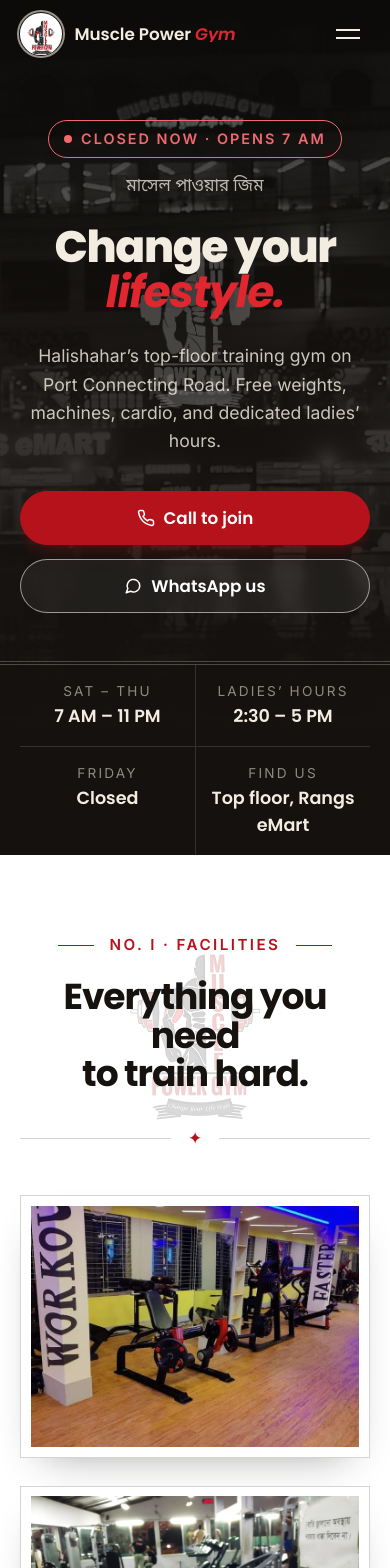
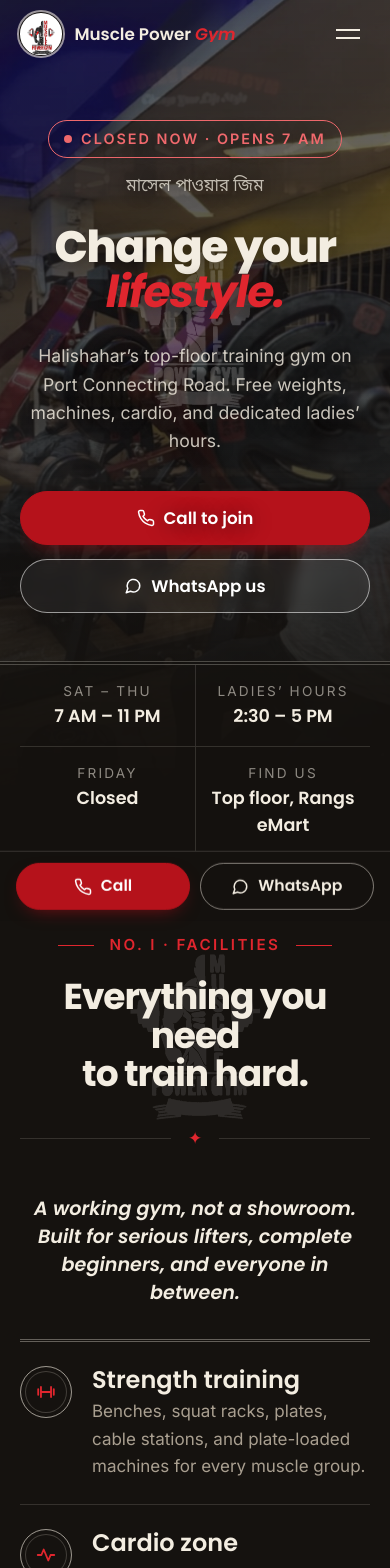
Before and after one commit to KamrulHasaanAnanda/muscle-power-gym, a React (Vite) app: page / in a window 390 px wide. Shown: the top 1568 px of the page. Built offline with nearby package versions, Linux system fonts and the light colour scheme.

Commit message:
Enhance homepage with a new hero slideshow for dynamic visuals, update facilities section layout, and add hours of operation section. Refine CSS for improved responsiveness and visual consistency across components.

```diff
--- a/src/App.css
+++ b/src/App.css
@@ -513,26 +513,63 @@
   overflow: hidden;
 }
 
+.hero-slides {
+  position: absolute;
+  inset: 0;
+}
+
 .hero-bg {
   position: absolute;
   inset: 0;
   width: 100%;
   height: 100%;
   object-fit: cover;
-  object-position: 50% 20%;
-  filter: grayscale(1) contrast(1.15) brightness(0.9);
+  object-position: 50% 30%;
+  filter: grayscale(0.4) contrast(1.1) brightness(0.95);
+  opacity: 0;
+  animation: hero-slide 30s linear infinite;
+}
+
+/* 5 slides × 6s: fade in 1.2s, hold, fade out while the next fades in */
+@keyframes hero-slide {
+  0% {
+    opacity: 0;
+    transform: scale(1);
+  }
+  4%,
+  20% {
+    opacity: 1;
+  }
+  24% {
+    opacity: 0;
+    transform: scale(1.08);
+  }
+  100% {
+    opacity: 0;
+  }
+}
+
+@media (prefers-reduced-motion: reduce) {
+  .hero-bg {
+    animation: none;
+  }
+
+  .hero-bg:first-child {
+    opacity: 1;
+  }
 }
 
 .hero-shade {
   position: absolute;
   inset: 0;
   background:
-    radial-gradient(ellipse at 50% 45%, rgba(21, 18, 15, 0.55) 0%, rgba(21, 18, 15, 0.88) 70%),
+    radial-gradient(ellipse at 50% 45%, rgba(21, 18, 15, 0.45) 0%, rgba(21, 18, 15, 0.8) 70%),
     linear-gradient(0deg, rgba(21, 18, 15, 1) 0%, rgba(21, 18, 15, 0) 40%);
 }
 
 .hero-content {
   position: relative;
+  text-shadow: 0 2px 18px rgba(21, 18, 15, 0.55);
   display: flex;
   flex-direction: column;
   align-items: center;
@@ -736,6 +773,118 @@
   }
 }
 
+/* Facilities: intro + feature row above the gallery */
+
+.facilities-lead {
+  max-width: 40rem;
+  margin: 0 auto clamp(2rem, 5vw, 3rem);
+  text-align: center;
+  font-family: var(--heading);
+  font-style: italic;
+  font-weight: 600;
+  font-size: clamp(1.2rem, 2.2vw, 1.5rem);
+  line-height: 1.45;
+}
+
+#facilities .features {
+  display: grid;
+  gap: 0 2.5rem;
+}
+
+@media (min-width: 760px) {
+  #facilities .features {
+    grid-template-columns: repeat(3, 1fr);
+  }
+
+  #facilities .features li {
+    border-bottom: 0;
+  }
+}
+
+/* How to join on the light background */
+
+.paper .step-num {
+  color: var(--red);
+}
+
+/* Guide cards on the dark background */
+
+.ink .guide {
+  border-color: rgba(243, 237, 225, 0.35);
+  outline-color: rgba(243, 237, 225, 0.2);
+  background: rgba(243, 237, 225, 0.06);
+  color: var(--cream);
+}
+
+.ink .guide-num {
+  color: var(--red-bright);
+}
+
+.ink .guide p {
+  color: rgba(243, 237, 225, 0.85);
+}
+
+/* Keep card text clean on dark: no per-card watermark, fainter heading mark */
+.ink .guide::before {
+  content: none;
+}
+
+.section.ink .head::before {
+  opacity: 0.1;
+}
+
+.ink .guide:hover {
+  background: var(--cream);
+  color: var(--ink);
+  outline-color: rgba(21, 18, 15, 0.25);
+}
+
+.ink .guide:hover p {
+  color: #5e564b;
+}
+
+.ink .guide:hover .guide-num,
+.ink .guide:hover .feature-icon {
+  color: var(--red);
+}
+
+.ink .guide:hover .feature-icon {
+  border-color: var(--ink);
+  box-shadow: inset 0 0 0 4px var(--cream), inset 0 0 0 5px rgba(21, 18, 15, 0.2);
+}
+
+/* Phone quick actions (Call / WhatsApp) */
+
+.quick-bar {
+  display: none;
+}
+
+@media (max-width: 760px) {
+  .quick-bar {
+    position: fixed;
+    inset: auto 0 0;
+    z-index: 40;
+    display: grid;
+    grid-template-columns: 1fr 1fr;
+    gap: 0.6rem;
+    padding: 0.7rem 1rem calc(0.7rem + env(safe-area-inset-bottom));
+    background: rgba(21, 18, 15, 0.94);
+    border-top: 1px solid rgba(243, 237, 225, 0.15);
+    backdrop-filter: blur(8px);
+    transform: translateY(110%);
+    transition: transform 0.3s ease;
+  }
+
+  .quick-bar.is-shown {
+    transform: none;
+  }
+
+  .quick-bar .btn-ghost {
+    color: var(--cream);
+    border-color: rgba(243, 237, 225, 0.5);
+  }
+}
+
 /* ---------- Gallery & community ---------- */
 
 .photo {
@@ -759,6 +908,7 @@
 }
 
 .gallery {
+  margin-top: clamp(2.5rem, 6vw, 4rem);
   display: grid;
   grid-template-columns: repeat(2, 1fr);
   grid-auto-rows: clamp(10rem, 42vw, 14rem);
@@ -774,8 +924,21 @@
   grid-column: span 2;
 }
 
+/* Facilities sits on the dark background */
+.ink .features {
+  border-top-color: rgba(243, 237, 225, 0.35);
+}
+
+.ink .feature-icon {
+  color: var(--red-bright);
+  border-color: rgba(243, 237, 225, 0.6);
+  box-shadow: inset 0 0 0 4px var(--ink), inset 0 0 0 5px rgba(243, 237, 225, 0.2);
+}
+
 .ink .photo {
+  background: rgba(243, 237, 225, 0.06);
   border-color: rgba(243, 237, 225, 0.15);
+  box-shadow: none;
 }
 
 .community {
@@ -1171,8 +1334,7 @@
   padding: clamp(2rem, 4vw, 2.75rem);
   background: var(--ink);
   color: var(--cream);
-  outline: 1px solid rgba(243, 237, 225, 0.3);
-  outline-offset: -10px;
+  box-shadow: 0 24px 48px -28px rgba(21, 18, 15, 0.6);
 }
 
 .contact-card h3 {
@@ -1186,7 +1348,7 @@
   font-family: var(--heading);
   font-style: italic;
   color: #a99f90;
-  margin: 0.35rem 0 1.75rem;
+  margin: 0.35rem 0 1.5rem;
   font-weight: 600;
 }
 
@@ -1236,6 +1398,7 @@
 }
 
 .contact-card .btn-ghost {
+  margin-bottom: 1.75rem;
   color: var(--cream);
 }
 
@@ -1248,7 +1411,8 @@
 .contact-links {
   list-style: none;
   margin: auto 0 0;
-  padding: 1.75rem 0 0;
+  padding: 1.5rem 0 0;
+  border-top: 1px solid rgba(243, 237, 225, 0.14);
   display: grid;
   gap: 0.75rem;
   color: #a99f90;
@@ -1266,12 +1430,11 @@
 }
 
 .form {
-  background: rgba(255, 255, 255, 0.55);
+  background: var(--white);
   color: var(--ink);
   padding: clamp(2rem, 4vw, 2.75rem);
-  border: 1px solid var(--ink);
-  outline: 1px solid var(--line);
-  outline-offset: -10px;
+  border: 1px solid var(--line);
+  box-shadow: 0 24px 48px -32px rgba(21, 18, 15, 0.45);
 }
 
 .form h3 {
@@ -1314,9 +1477,9 @@
 .form textarea {
   width: 100%;
   padding: 0.85rem 0.95rem;
-  border: 1px solid rgba(21, 18, 15, 0.35);
-  border-radius: 0;
-  background: var(--white);
+  border: 1px solid rgba(21, 18, 15, 0.18);
+  border-radius: 10px;
+  background: #faf8f4;
   transition: border-color 0.15s, box-shadow 0.15s;
 }
 
@@ -1327,6 +1490,7 @@
 .form input:focus,
 .form textarea:focus {
   outline: none;
+  background: var(--white);
   border-color: var(--red);
   box-shadow: 0 0 0 3px rgba(181, 18, 27, 0.15);
 }
@@ -2058,7 +2222,7 @@
 @media (max-width: 760px) {
   .hero-shade {
     background:
-      linear-gradient(0deg, rgba(21, 18, 15, 1) 10%, rgba(21, 18, 15, 0.8) 60%, rgba(21, 18, 15, 0.6) 100%);
+      linear-gradient(0deg, rgba(21, 18, 15, 1) 8%, rgba(21, 18, 15, 0.62) 55%, rgba(21, 18, 15, 0.4) 100%);
   }
 }
 
@@ -2210,6 +2374,7 @@
 
 .ink .head::before,
 .ink .steps li::before,
+.ink .guide::before,
 .ink .visit-info::before,
 .hero-content::before,
 .page-hero .container::before,
--- a/src/Layout.jsx
+++ b/src/Layout.jsx
@@ -65,6 +65,9 @@ export default function Layout() {
             <Link to="/#facilities" onClick={closeMenu}>
               Facilities
             </Link>
+            <Link to="/#hours" onClick={closeMenu}>
+              Hours
+            </Link>
             <Link to="/#join" onClick={closeMenu}>
               Join
             </Link>
@@ -74,9 +77,6 @@ export default function Layout() {
             <NavLink to="/rules" onClick={closeMenu}>
               Rules
             </NavLink>
-            <Link to="/#hours" onClick={closeMenu}>
-              Hours
-            </Link>
             <Link to="/#contact" onClick={closeMenu}>
               Contact
             </Link>
--- a/src/pages/Home.jsx
+++ b/src/pages/Home.jsx
@@ -1,4 +1,4 @@
-import { useState } from 'react'
+import { useEffect, useRef, useState } from 'react'
 import { Link } from 'react-router-dom'
 import {
   ArrowIcon,
@@ -25,6 +25,15 @@ import {
 } from '../site.jsx'
 
 const roman = ['I', 'II', 'III', 'IV', 'V', 'VI']
+
+// Banner slideshow: each photo shows for 6s, crossfading on a 30s loop (see .hero-bg in App.css)
+const heroSlides = [
+  '/images/gym-3.jpg',
+  '/images/equip-chest.jpg',
+  '/images/hero-group.jpg',
+  '/images/floor-treadmill.jpg',
+  '/images/equip-rack.jpg',
+]
 
 const gallery = [
   {
@@ -57,12 +66,16 @@ const gallery = [
     src: '/images/equip-rack.jpg',
     alt: 'Power racks loaded with barbells and weight plates',
     cap: 'Power racks',
-    size: 'gallery-wide',
   },
   {
     src: '/images/cardio-bikes.jpg',
     alt: 'Members riding yellow and black spin bikes',
     cap: 'Spin bikes',
+  },
+  {
+    src: '/images/gym-4.jpg',
+    alt: 'Benches, machines, and a row of treadmills on red and blue floor mats',
+    cap: 'Free weights & cardio',
     size: 'gallery-wide',
   },
 ]
@@ -70,6 +83,26 @@ const gallery = [
 export default function Home() {
   const [sent, setSent] = useState(false)
   const { today, open, ladies } = useGymStatus()
+  const heroRef = useRef(null)
+  const contactRef = useRef(null)
+  const [heroVisible, setHeroVisible] = useState(true)
+  const [contactVisible, setContactVisible] = useState(false)
+  const barHidden = heroVisible || contactVisible
+
+  // Phone action bar: show once the hero's buttons scroll away, hide again from the contact section down
+  useEffect(() => {
+    const observer = new IntersectionObserver((entries) => {
+      for (const entry of entries) {
+        if (entry.target === heroRef.current) setHeroVisible(entry.isIntersecting)
+        if (entry.target === contactRef.current) {
+          setContactVisible(entry.isIntersecting || entry.boundingClientRect.top < 0)
+        }
+      }
+    }, { rootMargin: '-80px 0px 0px 0px' })
+    observer.observe(heroRef.current)
+    observer.observe(contactRef.current)
+    return () => observer.disconnect()
+  }, [])
 
   function sendWhatsApp(event) {
     event.preventDefault()
@@ -94,12 +127,20 @@ export default function Home() {
 
   return (
     <main id="top">
-      <section className="hero">
+      <section className="hero" ref={heroRef}>
+        <div className="hero-slides" aria-hidden="true">
+          {heroSlides.map((src, i) => (
             <img
+              key={src}
               className="hero-bg"
-          src="/images/gym-3.jpg"
-          alt="Night view of the Halishahar building with the red Muscle Power Gym sign on the top floor"
+              src={src}
+              alt=""
+              fetchPriority={i === 0 ? 'high' : 'low'}
+              decoding="async"
+              style={{ animationDelay: `${i * 6}s` }}
             />
+          ))}
+        </div>
         <div className="hero-shade" />
         <div className="container hero-content">
           <div className="hero-meta">
@@ -153,8 +194,7 @@ export default function Home() {
         </div>
       </section>
 
-
-      <section className="section paper" id="facilities">
+      <section className="section ink" id="facilities">
         <div className="container">
           <header className="head">
             <p className="kicker">No. I · Facilities</p>
@@ -165,25 +205,9 @@ export default function Home() {
             </h2>
           </header>
 
-          <div className="facilities">
-            <figure className="photo photo-tall">
-              <img
-                src="/images/gym-google-1.jpg"
-                alt="Training floor with wood flooring, mirrors, plate-loaded machines, and blue ceiling lights"
-                loading="lazy"
-              />
-            </figure>
-            <div className="facilities-side">
-              <figure className="photo photo-wide">
-                <img
-                  src="/images/gym-4.jpg"
-                  alt="Benches, machines, and a row of treadmills on red and blue floor mats"
-                  loading="lazy"
-                />
-              </figure>
-              <p className="lead">
-                A working gym, not a showroom. Built for serious lifters,
-                complete beginners, and everyone in between.
+          <p className="facilities-lead">
+            A working gym, not a showroom. Built for serious lifters, complete
+            beginners, and everyone in between.
           </p>
           <ul className="features">
             {features.map((f) => (
@@ -198,27 +222,7 @@ export default function Home() {
               </li>
             ))}
           </ul>
-            </div>
-          </div>
-        </div>
-      </section>
 
-      <section className="section ink" id="gallery">
-        <div className="container">
-          <header className="head">
-            <div>
-              <p className="kicker">No. II · Inside the gym</p>
-              <h2 className="display">
-                Real iron.
-                <br />
-                <span>Real sweat.</span>
-              </h2>
-            </div>
-            <p className="lead">
-              Plate-loaded machines, power racks, cardio, and plenty of room to
-              move. This is what you train on.
-            </p>
-          </header>
           <div className="gallery">
             {gallery.map((g) => (
               <figure key={g.src} className={`photo ${g.size || ''}`}>
@@ -234,7 +238,7 @@ export default function Home() {
         <div className="container">
           <header className="head">
             <div>
-              <p className="kicker">No. III · Community</p>
+              <p className="kicker">No. II · Community</p>
               <h2 className="display">
                 More than a gym.
                 <br />
@@ -282,95 +286,11 @@ export default function Home() {
         </div>
       </section>
 
-      <section className="section ink" id="join">
-        <div className="container">
-          <header className="head">
-            <div>
-              <p className="kicker">No. IV · How to join</p>
-              <h2 className="display">
-                Three steps to
-                <br />
-                your first session.
-              </h2>
-            </div>
-            <p className="lead">
-              No complicated sign-up. Talk to us, see the gym, and start
-              training the same day.
-            </p>
-          </header>
-          <ol className="steps">
-            {steps.map((s, i) => (
-              <li key={s.title}>
-                <span className="step-num">{roman[i]}</span>
-                <h3>{s.title}</h3>
-                <p>{s.text}</p>
-              </li>
-            ))}
-          </ol>
-        </div>
-      </section>
-
-      <section className="section paper" id="guides">
-        <div className="container">
-          <header className="head">
-            <p className="kicker">No. V · Before you train</p>
-            <h2 className="display">Read this before you come in.</h2>
-          </header>
-          <div className="guides">
-            <Link className="guide" to="/dress-code">
-              <span className="guide-num">A</span>
-              <div>
-                <h3>Dress code</h3>
-                <p>
-                  Two T-shirts, trousers or shorts, a towel, clean soft-soled
-                  sneakers, a water bottle, and body spray.
-                </p>
-                <p className="bn">ড্রেস কোড ও প্রয়োজনীয় সামগ্রী</p>
-              </div>
-              <span className="guide-arrow">
-                <ArrowIcon />
-              </span>
-            </Link>
-            <Link className="guide" to="/rules">
-              <span className="guide-num">B</span>
-              <div>
-                <h3>Rules & regulations</h3>
-                <p>
-                  Hours, equipment, lockers, fees, conduct, and who may come in
-                  with you.
-                </p>
-              </div>
-              <span className="guide-arrow">
-                <ArrowIcon />
-              </span>
-            </Link>
-            <Link className="guide" to="/workout-chart">
-              <span className="guide-icons" aria-hidden="true">
-                <span className="feature-icon">
-                  <MaleIcon />
-                </span>
-                <span className="feature-icon">
-                  <FemaleIcon />
-                </span>
-              </span>
-              <div>
-                <h3>Workout chart</h3>
-                <p>Separate Saturday-to-Thursday boards for male and female members.</p>
-                <p className="bn">পুরুষ ও মহিলা ওয়ার্কআউট চার্ট</p>
-              </div>
-              <span className="guide-arrow">
-                <ArrowIcon />
-              </span>
-            </Link>
-          </div>
-        </div>
-      </section>
-
       <section className="section ink" id="hours">
         <div className="container">
           <header className="head">
             <div>
-              <p className="kicker">No. VI · Hours & location</p>
+              <p className="kicker">No. III · Hours & location</p>
               <h2 className="display">Open six days a week.</h2>
             </div>
             <Status open={open} ladies={ladies} />
@@ -434,10 +354,94 @@ export default function Home() {
         </div>
       </section>
 
-      <section className="section paper" id="contact">
+      <section className="section paper" id="join">
         <div className="container">
           <header className="head">
-            <p className="kicker">No. VII · Membership</p>
+            <div>
+              <p className="kicker">No. IV · How to join</p>
+              <h2 className="display">
+                Three steps to
+                <br />
+                your first session.
+              </h2>
+            </div>
+            <p className="lead">
+              No complicated sign-up. Talk to us, see the gym, and start
+              training the same day.
+            </p>
+          </header>
+          <ol className="steps">
+            {steps.map((s, i) => (
+              <li key={s.title}>
+                <span className="step-num">{roman[i]}</span>
+                <h3>{s.title}</h3>
+                <p>{s.text}</p>
+              </li>
+            ))}
+          </ol>
+        </div>
+      </section>
+
+      <section className="section ink" id="guides">
+        <div className="container">
+          <header className="head">
+            <p className="kicker">No. V · Before you train</p>
+            <h2 className="display">Read this before you come in.</h2>
+          </header>
+          <div className="guides">
+            <Link className="guide" to="/dress-code">
+              <span className="guide-num">A</span>
+              <div>
+                <h3>Dress code</h3>
+                <p>
+                  Two T-shirts, trousers or shorts, a towel, clean soft-soled
+                  sneakers, a water bottle, and body spray.
+                </p>
+                <p className="bn">ড্রেস কোড ও প্রয়োজনীয় সামগ্রী</p>
+              </div>
+              <span className="guide-arrow">
+                <ArrowIcon />
+              </span>
+            </Link>
+            <Link className="guide" to="/rules">
+              <span className="guide-num">B</span>
+              <div>
+                <h3>Rules & regulations</h3>
+                <p>
+                  Hours, equipment, lockers, fees, conduct, and who may come in
+                  with you.
+                </p>
+              </div>
+              <span className="guide-arrow">
+                <ArrowIcon />
+              </span>
+            </Link>
+            <Link className="guide" to="/workout-chart">
+              <span className="guide-icons" aria-hidden="true">
+                <span className="feature-icon">
+                  <MaleIcon />
+                </span>
+                <span className="feature-icon">
+                  <FemaleIcon />
+                </span>
+              </span>
+              <div>
+                <h3>Workout chart</h3>
+                <p>Separate Saturday-to-Thursday boards for male and female members.</p>
+                <p className="bn">পুরুষ ও মহিলা ওয়ার্কআউট চার্ট</p>
+              </div>
+              <span className="guide-arrow">
+                <ArrowIcon />
+              </span>
+            </Link>
+          </div>
+        </div>
+      </section>
+
+      <section className="section paper" id="contact" ref={contactRef}>
+        <div className="container">
+          <header className="head">
+            <p className="kicker">No. VI · Membership</p>
             <h2 className="display">
               Ready to start?
               <br />
@@ -505,7 +509,7 @@ export default function Home() {
               </div>
               <label>
                 <span>Message</span>
-                <textarea name="note" rows="4" placeholder="Fees, trial day, ladies’ hours…" />
+                <textarea name="note" rows="3" placeholder="Fees, trial day, ladies’ hours…" />
               </label>
               <button className="btn btn-lg btn-block" type="submit">
                 <ChatIcon />
@@ -523,6 +527,23 @@ export default function Home() {
           </div>
         </div>
       </section>
+
+      <div className={`quick-bar${barHidden ? '' : ' is-shown'}`} aria-hidden={barHidden}>
+        <a className="btn" href={`tel:${PHONE_TEL}`} tabIndex={barHidden ? -1 : 0}>
+          <PhoneIcon />
+          Call
+        </a>
+        <a
+          className="btn btn-ghost"
+          href={WHATSAPP}
+          target="_blank"
+          rel="noreferrer"
+          tabIndex={barHidden ? -1 : 0}
+        >
+          <ChatIcon />
+          WhatsApp
+        </a>
+      </div>
     </main>
   )
 }
```
Also changed, not shown: public/images/hero-group.jpg (added). Lines whose indentation alone changed are shown as unchanged.
